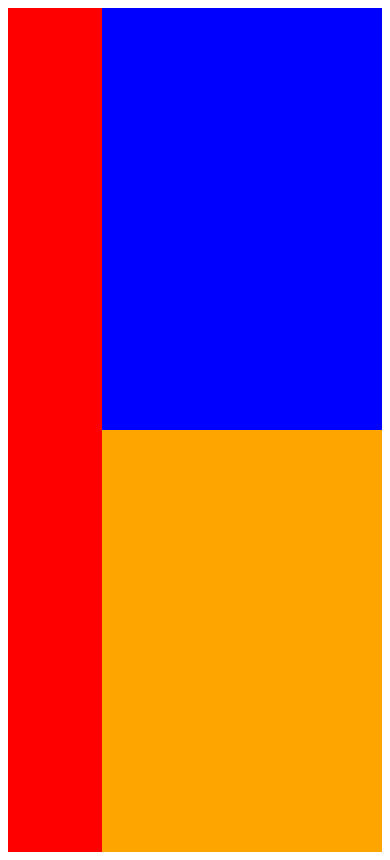
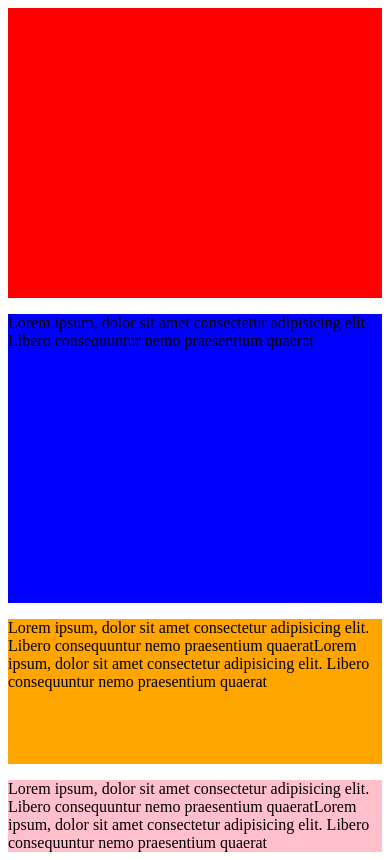
Before and after one commit to MGuadalupe/technical-test-ui-dev, a plain HTML site: page Index.html in a window 390 px wide. Drawn offline with Linux system fonts and the light colour scheme.

Commit message:
display grid responsive added

```diff
--- a/Index.html
+++ b/Index.html
@@ -17,10 +17,16 @@
         </header>
         <!--slider-->
         <section class="slider">
+            Lorem ipsum, dolor sit amet consectetur adipisicing elit. Libero consequuntur nemo praesentium quaerat
         </section>
         <!--cards-->
-        <section class="container-cards">
-
+        <section class="primary-cards">
+            Lorem ipsum, dolor sit amet consectetur adipisicing elit. Libero consequuntur nemo praesentium quaeratLorem
+            ipsum, dolor sit amet consectetur adipisicing elit. Libero consequuntur nemo praesentium quaerat
+        </section>
+        <section class="secondary-cards">
+            Lorem ipsum, dolor sit amet consectetur adipisicing elit. Libero consequuntur nemo praesentium quaeratLorem
+            ipsum, dolor sit amet consectetur adipisicing elit. Libero consequuntur nemo praesentium quaerat
         </section>
     </div>
 </body>
--- a/styles/style.scss
+++ b/styles/style.scss
@@ -2,23 +2,43 @@
     width: 100%;
     height: 100vh;
     display: grid;
+    grid-gap: 1em;
     grid-template-columns: repeat(4, 1fr);
-    grid-template-rows: repeat(2, 1fr);
-    grid-template-areas: "n1 n2 n2 n2"
-        "n1 n3 n3 n3";
+    grid-template-rows: repeat(2, 1fr) 0.5fr;
+    grid-template-areas: "topbar slider slider slider"
+        "topbar primary-cards primary-cards primary-cards"
+        "topbar secondary-cards secondary-cards secondary-cards";
 }
 
 header {
     background-color: red;
-    grid-area: n1;
+    grid-area: topbar;
 }
 
 .slider {
     background-color: blue;
-    grid-area: n2;
+    grid-area: slider;
 }
 
-.container-cards {
+.primary-cards {
     background-color: orange;
-    grid-area: n3;
+    grid-area: primary-cards;
 }
+
+.secondary-cards {
+    background-color: pink;
+    grid-area: secondary-cards;
+}
+
+@media only screen and (max-width:550px) {
+    .container {
+        height: auto;
+        min-height: 100vh;
+        grid-template-columns: 1fr;
+        grid-template-rows: 1fr, repeat(auto-fill, minmax(1rem, 1fr));
+        grid-template-areas: "topbar"
+            "slider"
+            "primary-cards"
+            "secondary-cards";
+    }
+}
```
Also changed, not shown: styles/style.css, 1 other file.
